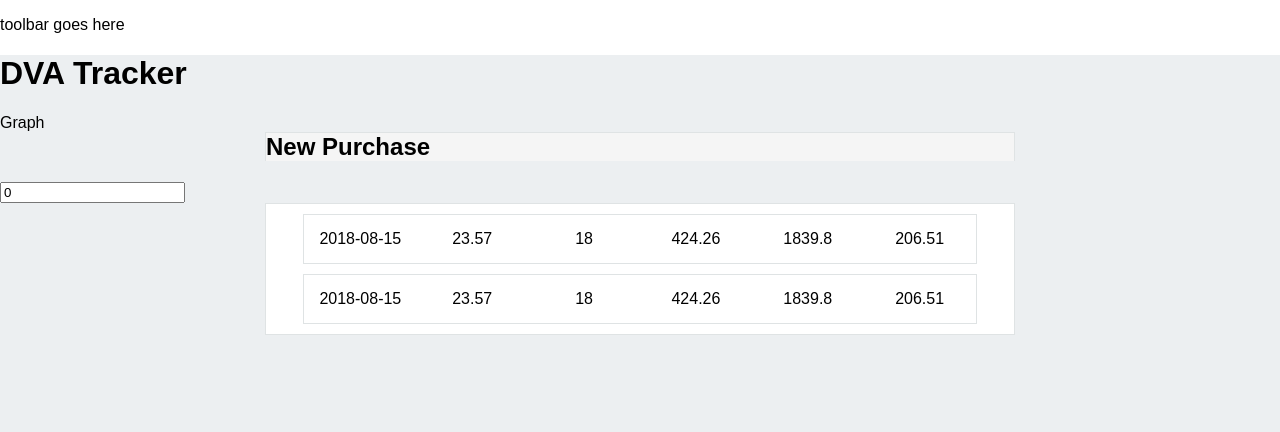
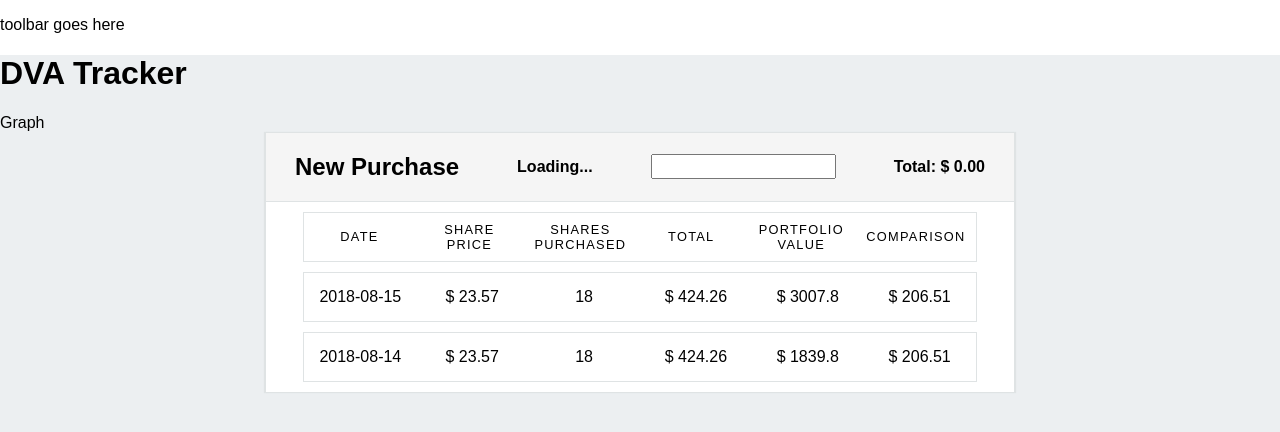
Before and after one commit to aaronkyl/dva-tracker, a React app: page / in a window 1280 px wide. Shown: the top 432 px of the page. Built offline with nearby package versions, Linux system fonts and the light colour scheme; no server answers.

Commit message:
lost track of time and forgot to commit

```diff
--- a/src/components/Layout/Layout.js
+++ b/src/components/Layout/Layout.js
@@ -15,7 +15,6 @@ toggleSideDrawer = () => {
 }
 
   render() {
-    console.log(this.state.showSideDrawer)
     return (
       <Aux>
         {/* <SideDrawer open={this.state.showSideDrawer} /> */}
--- a/src/components/Tracker/NewPurchase/NewPurchase.css
+++ b/src/components/Tracker/NewPurchase/NewPurchase.css
@@ -2,10 +2,17 @@
   width: 100%;
   max-width: 750px;
   margin: auto;
-  /* box-shadow: 0 2px 2px white, -2px 0 2px #DFE3E4, 2px 0 2px #DFE3E4; */
   border-left: 1px solid #DFE3E4;
   border-top: 1px solid #DFE3E4;
   border-right: 1px solid #DFE3E4;
   box-sizing: border-box;
   background-color: #F5F5F5;
+  display: flex;
+  align-items: center;
+  justify-content: space-around;
 }
+
+.NewPurchase input {
+  height: 1.2rem;
+  text-align: center;
+}
--- a/src/components/Tracker/NewPurchase/NewPurchase.js
+++ b/src/components/Tracker/NewPurchase/NewPurchase.js
@@ -1,36 +1,37 @@
 import React, { Component } from 'react'
-import axios from 'axios'
 import classes from './NewPurchase.css'
 
 class newPurchase extends Component {
   state = {
-    symbol: "AAPL",
-    currentPrice: null,
-    sharesToBuy: 0
+    sharesToBuy: 0,
+    total: 0
   }
 
-  componentDidMount() {
-    axios.get('https://marketdata.websol.barchart.com/getQuote.json?apikey=API_KEY_HERE&symbols=' + this.state.symbol)
-      .then(response => {
-        this.setState({currentPrice: response.data.results[0].lastPrice})
-      })
-      .catch(error => {
-        console.log(error)
-        return error
-      })
-  }
+
 
   updateSharesToBuyHandler(e) {
     let numberShares = e.target.value
-    this.setState({sharesToBuy: numberShares})
+    this.setState({
+        sharesToBuy: numberShares,
+        total: numberShares * this.props.currentPrice
+    })
+  }
+
+  updateTotal() {
+    console.log('updating')
+    let total = this.props.currentPrice * this.state.sharesToBuy
+    this.setState({total: total})
   }
 
   render() {
+    let sharesToBuyValue = this.state.sharesToBuy ? this.state.sharesToBuy : ''
+    let currentPrice = this.props.currentPrice ? '$' + this.props.currentPrice : 'Loading...'
     return (
-      <div>
-        <h2 className={classes.NewPurchase}>New Purchase</h2>
-        <h4>{this.state.currentPrice}</h4>
-        <input type='number' onChange={(e) => this.updateSharesToBuyHandler(e)} value={this.state.sharesToBuy} />
+      <div className={classes.NewPurchase}>
+        <h2>New Purchase</h2>
+        <h4>{currentPrice}</h4>
+        <input type='number' onChange={(e) => this.updateSharesToBuyHandler(e)} value={sharesToBuyValue} required />
+        <h4>Total: $ {this.state.total.toFixed(2)}</h4>
       </div>
     )
   }
--- /dev/null
+++ b/src/components/Tracker/PurchaseCard/PurchaseCard.css
@@ -0,0 +1,6 @@
+.PurchaseCard {
+  width: 100%;
+  max-width: 750px;
+  margin: auto;
+  box-shadow: -1px 0 1px #DFE3E4, 1px 0 1px #DFE3E4;
+}
--- /dev/null
+++ b/src/components/Tracker/PurchaseCard/PurchaseCard.js
@@ -0,0 +1,10 @@
+import React from 'react'
+import classes from './PurchaseCard.css'
+
+const purchaseCard = (props) => (
+  <div className={classes.PurchaseCard}>
+    {props.children}
+  </div>
+)
+
+export default purchaseCard
--- a/src/components/Tracker/PurchaseHistory/Purchase/Purchase.js
+++ b/src/components/Tracker/PurchaseHistory/Purchase/Purchase.js
@@ -4,11 +4,11 @@ import classes from './Purchase.css'
 const purchase = (props) => (
   <div className={classes.Purchase}>
     <div>{props.date}</div>
-    <div>{props.sharePrice}</div>
+    <div>$ {props.sharePrice}</div>
     <div>{props.sharesPurchased}</div>
-    <div>{props.sharePrice * props.sharesPurchased}</div>
-    <div>{props.portfolioValue}</div>
-    <div>{props.comparison}</div>
+    <div>$ {isNaN(props.sharePrice) ? props.sharePrice : props.sharePrice * props.sharesPurchased}</div>
+    <div>$ {props.portfolioValue}</div>
+    <div>$ {props.comparison}</div>
   </div>
 )
 
--- /dev/null
+++ b/src/components/Tracker/PurchaseHistory/PurchaseHeader/PurchaseHeader.css
@@ -0,0 +1,19 @@
+.PurchaseHeader {
+  width: 90%;
+  height: 50px;
+  padding: 0;
+  margin: 10px auto;
+  display: flex;
+  justify-content: space-between;
+  align-items: center;
+  box-sizing: border-box;
+  border: 1px solid #DFE3E4;
+  font-size: .8rem;
+  letter-spacing: .1em;
+}
+
+.PurchaseHeader div {
+  margin: 0 10px;
+  width: 100px;
+  text-align: center;
+}
--- /dev/null
+++ b/src/components/Tracker/PurchaseHistory/PurchaseHeader/PurchaseHeader.js
@@ -0,0 +1,15 @@
+import React from 'react'
+import classes from './PurchaseHeader.css'
+
+const purchaseHeader = (props) => (
+  <div className={classes.PurchaseHeader}>
+    <div>DATE</div>
+    <div>SHARE PRICE</div>
+    <div>SHARES PURCHASED</div>
+    <div>TOTAL</div>
+    <div>PORTFOLIO VALUE</div>
+    <div>COMPARISON</div>
+  </div>
+)
+
+export default purchaseHeader
--- a/src/components/Tracker/PurchaseHistory/PurchaseHistory.css
+++ b/src/components/Tracker/PurchaseHistory/PurchaseHistory.css
@@ -1,8 +1,5 @@
 .PurchaseHistory {
   width: 100%;
-  max-width: 750px;
-  margin: auto;
-  /* box-shadow: -2px 0 2px #DFE3E4, 2px 0 2px #DFE3E4; */
   border: 1px solid #DFE3E4;
   box-sizing: border-box;
   background-color: white;
--- a/src/components/Tracker/PurchaseHistory/PurchaseHistory.js
+++ b/src/components/Tracker/PurchaseHistory/PurchaseHistory.js
@@ -1,5 +1,6 @@
 import React from 'react'
 import classes from './PurchaseHistory.css'
+import PurchaseHeader from './PurchaseHeader/PurchaseHeader'
 import Purchase from './Purchase/Purchase'
 
 const purchaseHistory = (props) => {
@@ -16,6 +17,7 @@ const purchaseHistory = (props) => {
 
   return (
     <div className={classes.PurchaseHistory}>
+      <PurchaseHeader />
       {purchases}
     </div>
   )
--- a/src/containers/DVATracker/DVATracker.js
+++ b/src/containers/DVATracker/DVATracker.js
@@ -1,5 +1,8 @@
 import React, { Component } from 'react'
+import axios from 'axios'
+
 import Layout from '../../components/Layout/Layout'
+import PurchaseCard from '../../components/Tracker/PurchaseCard/PurchaseCard'
 import PurchaseHistory from '../../components/Tracker/PurchaseHistory/PurchaseHistory'
 import NewPurchase from '../../components/Tracker/NewPurchase/NewPurchase'
 
@@ -10,26 +13,71 @@ class DVATracker extends Component {
         date: '2018-08-15',
         sharePrice: 23.57,
         sharesPurchased: 18,
-        portfolioValue: 1839.80,
+        portfolioValue: 3007.80,
         comparison: 206.51
       }, {
-        date: '2018-08-15',
+        date: '2018-08-14',
         sharePrice: 23.57,
         sharesPurchased: 18,
         portfolioValue: 1839.80,
         comparison: 206.51
       }
-    ]
+    ],
+    totalShares: null,
+    totalValue: null,
+    monthlyIncrement: 500,
+    symbol: "AAPL",
+    currentPrice: null
+  }
+
+  componentWillMount() {
+    console.log('[componentWillMount()]')
+    this.countTotalShares()
+  }
+
+  componentDidMount() {
+    console.log('[componentDidMount()]')
+    axios.get('https://marketdata.websol.barchart.com/getQuote.json?apikey=9e1bc09f2b247ab26766715660f72cd8&symbols=' + this.state.symbol)
+      .then(response => {
+        return response.data.results[0].lastPrice
+      })
+      .then(lastPrice => {
+        let totalValue = this.calculateTotalValue(lastPrice)
+        this.setState({
+          currentPrice: lastPrice,
+          totalValue: totalValue
+        })
+      })
+      .catch(error => {
+        console.log(error)
+        return error
+      })
+  }
+
+  countTotalShares() {
+    console.log('[countTotalShares()]')
+    let totalShares = 0
+    this.state.purchases.forEach(purchase => {
+      totalShares = totalShares + purchase.sharesPurchased
+    })
+    this.setState({totalShares: totalShares})
+  }
+
+  calculateTotalValue(currentPrice) {
+    console.log('[this.calculateTotalValue()]')
+    return this.state.totalShares * currentPrice
   }
 
   render() {
-    const symbol = "APPL"
+    console.log('rendering', this.state.totalShares)
     return (
       <Layout>
         <h1>DVA Tracker</h1>
         <div>Graph</div>
-        <NewPurchase symbol={symbol} />
-        <PurchaseHistory purchases={this.state.purchases} />
+        <PurchaseCard>
+          <NewPurchase symbol={this.state.symbol} currentPrice={this.state.currentPrice} />
+          <PurchaseHistory purchases={this.state.purchases} />
+        </PurchaseCard>
       </Layout>
     )
   }
```
